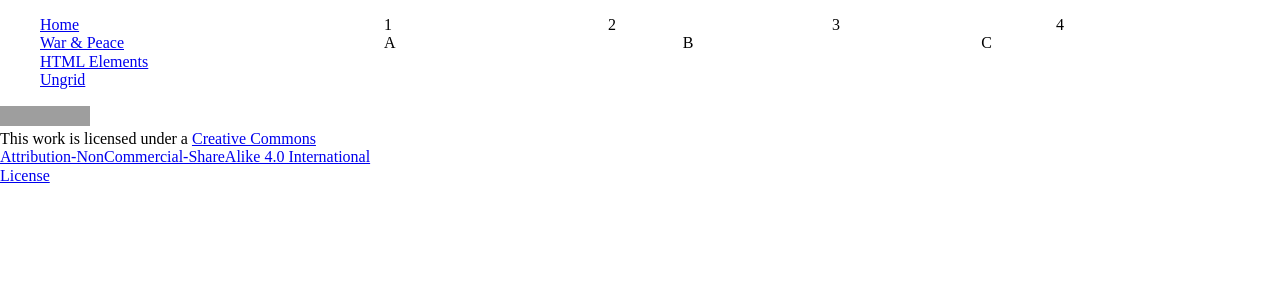
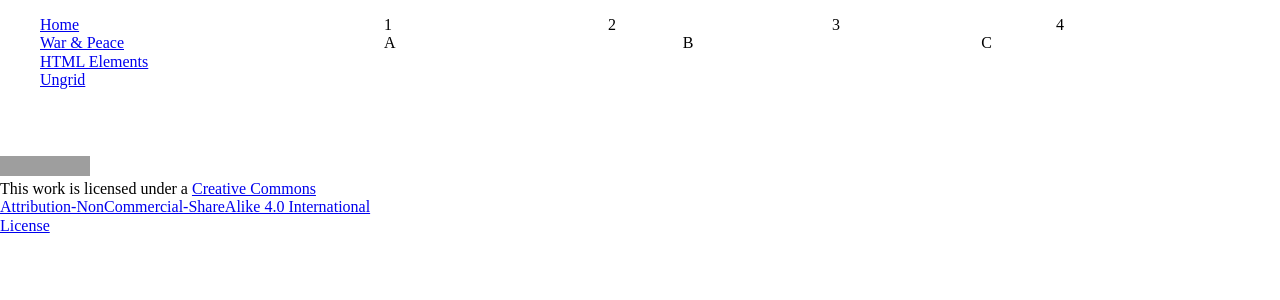
Before and after one commit to monochromeblue/battlemat, a Jekyll site: the page built from ungrid.md, in a window 1280 px wide. Shown: the top 300 px of the page. Built offline with Jekyll 4.4.1, drawn with Linux system fonts in a browser that asks for light colours; cached includes are drawn as plain includes; grey boxes are pictures that could not be loaded.

Commit message:
adding a sticky footer

```diff
--- a/assets/css/monoblue.css
+++ b/assets/css/monoblue.css
@@ -1,5 +1,10 @@
+.wrapper {
+    min-height: 100%; /* This is being used to create a sticky footer, a better version would use flexbox */
+}
+
 .header {
     width: 30%;
+    padding-bottom: 50px; /* This is being used to create a sticky footer, a better version would use flexbox */
 }
 
 .article {
@@ -8,4 +13,5 @@
 
 .footer {
     width: 30%; /* Should match .header */
+    height: 50px; /* should match .header padding-bottom */
 }
```
